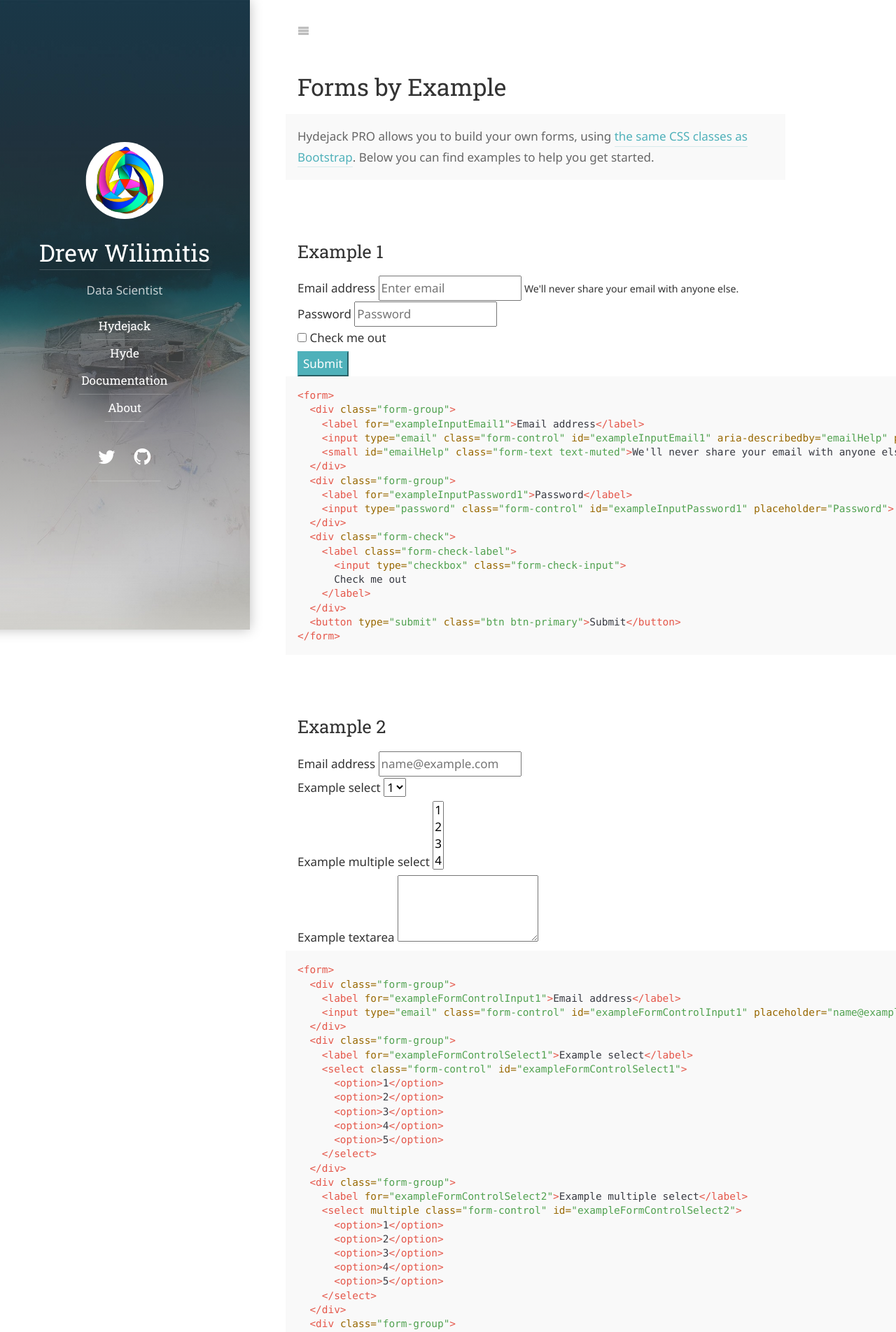
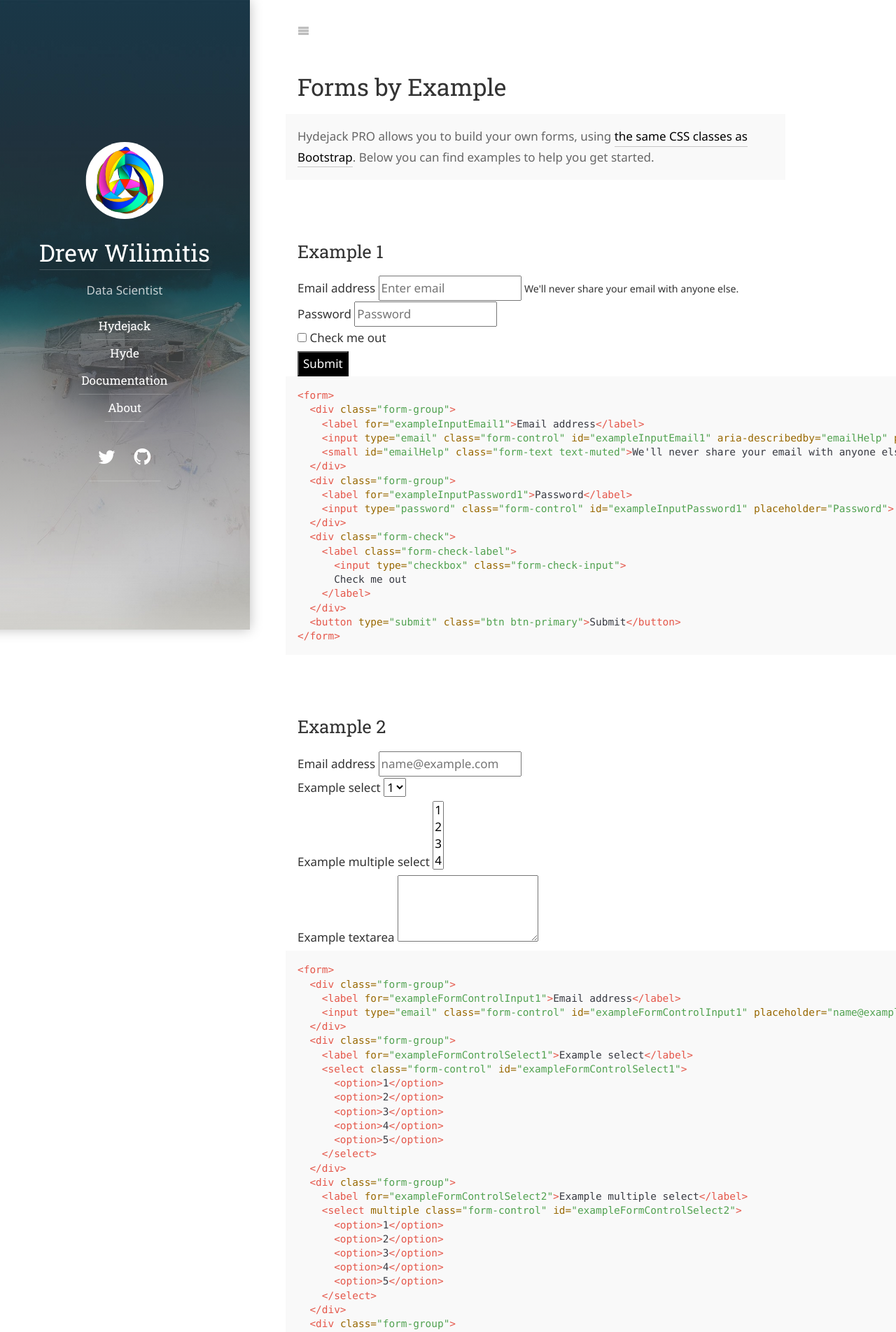
Before and after one commit to drewwilimitis/drewwilimitis.github.io, a Jekyll site: the page built from forms-by-example.md, in a window 1280 px wide. Shown: the top 1904 px of the page at 70% size. Built offline with Jekyll 4.4.1, drawn with Linux system fonts in a browser that asks for light colours; some web fonts are replaced.

Commit message:
Update _config.yml

```diff
--- a/_config.yml
+++ b/_config.yml
@@ -81,7 +81,7 @@ paginate_path:         /page-:num/
 
 # Sidebar image and theme color of the site.
 accent_image:          /assets/img/sidebar-bg.jpg
-accent_color:          rgb(79,177,186)
+accent_color:          rgb(0,0,0)
 
 # This is used for the `theme-color` meta tag,
 # which changes the background color of the browser UI in certain browsers.
```
